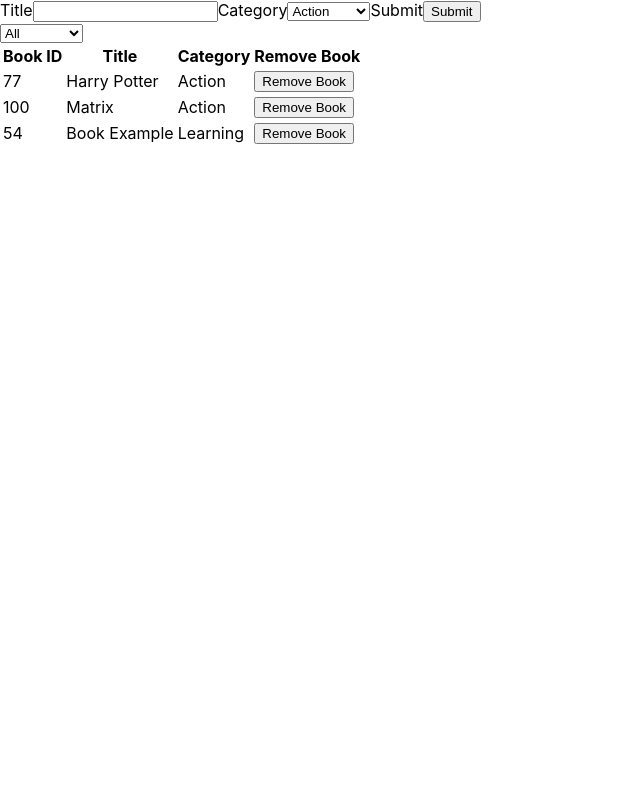
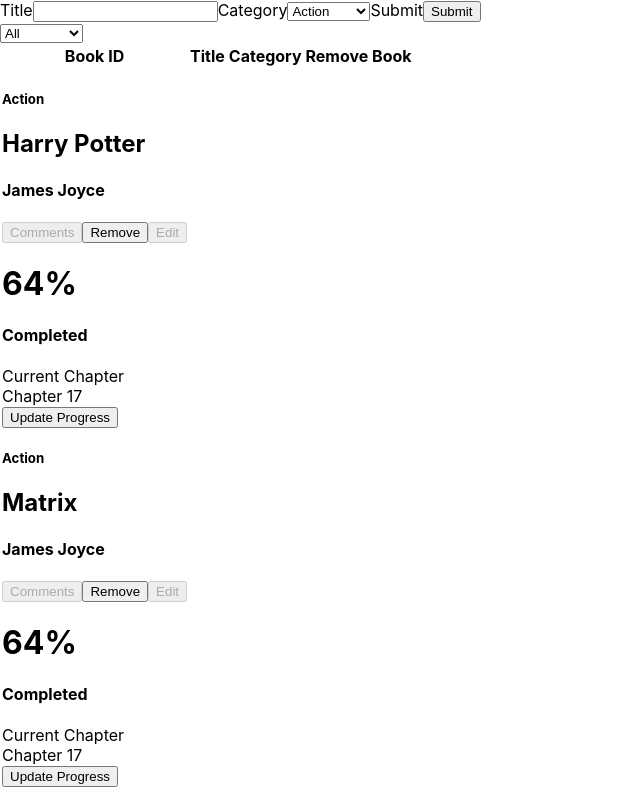
Before and after one commit to luisvinicius09/bookstoreRedux, a React (Create React App) app: page / in a window 1280 px wide. Shown: the top 800 px of the page, without its empty margins (0-640 px from the left). Built offline with nearby package versions, Linux system fonts and the light colour scheme.

Commit message:
Update Book component to add placeholders and class names

```diff
--- a/src/components/Book.js
+++ b/src/components/Book.js
@@ -1,12 +1,40 @@
 import PropTypes from 'prop-types';
 
 const Book = ({ book, handleRemoveBook }) => (
-  <tr>
-    <td>{book.id}</td>
-    <td>{book.title}</td>
-    <td>{book.category}</td>
-    <td><button type="button" onClick={handleRemoveBook}>Remove Book</button></td>
-  </tr>
+  <div className="book-container">
+    <div className="left-center">
+      <div id="left">
+        <div className="book-props">
+          <h5>{book.category}</h5>
+          <h2>{book.title}</h2>
+          <h4 className="author">James Joyce</h4>
+        </div>
+        <div className="button-actions">
+          <button type="button" disabled>Comments</button>
+          <button
+            type="button"
+            className="delete"
+            onClick={handleRemoveBook}
+          >
+            Remove
+          </button>
+          <button type="button" disabled>Edit</button>
+        </div>
+      </div>
+      <div id="center">
+        <div className="pie-graph" />
+        <div className="percent">
+          <h1 className="percentage">64%</h1>
+          <h4 className="completed">Completed</h4>
+        </div>
+      </div>
+    </div>
+    <div id="right">
+      <div className="current all-caps">Current Chapter</div>
+      <div className="chapter">Chapter 17</div>
+      <button type="button">Update Progress</button>
+    </div>
+  </div>
 );
 
 Book.propTypes = {
```
